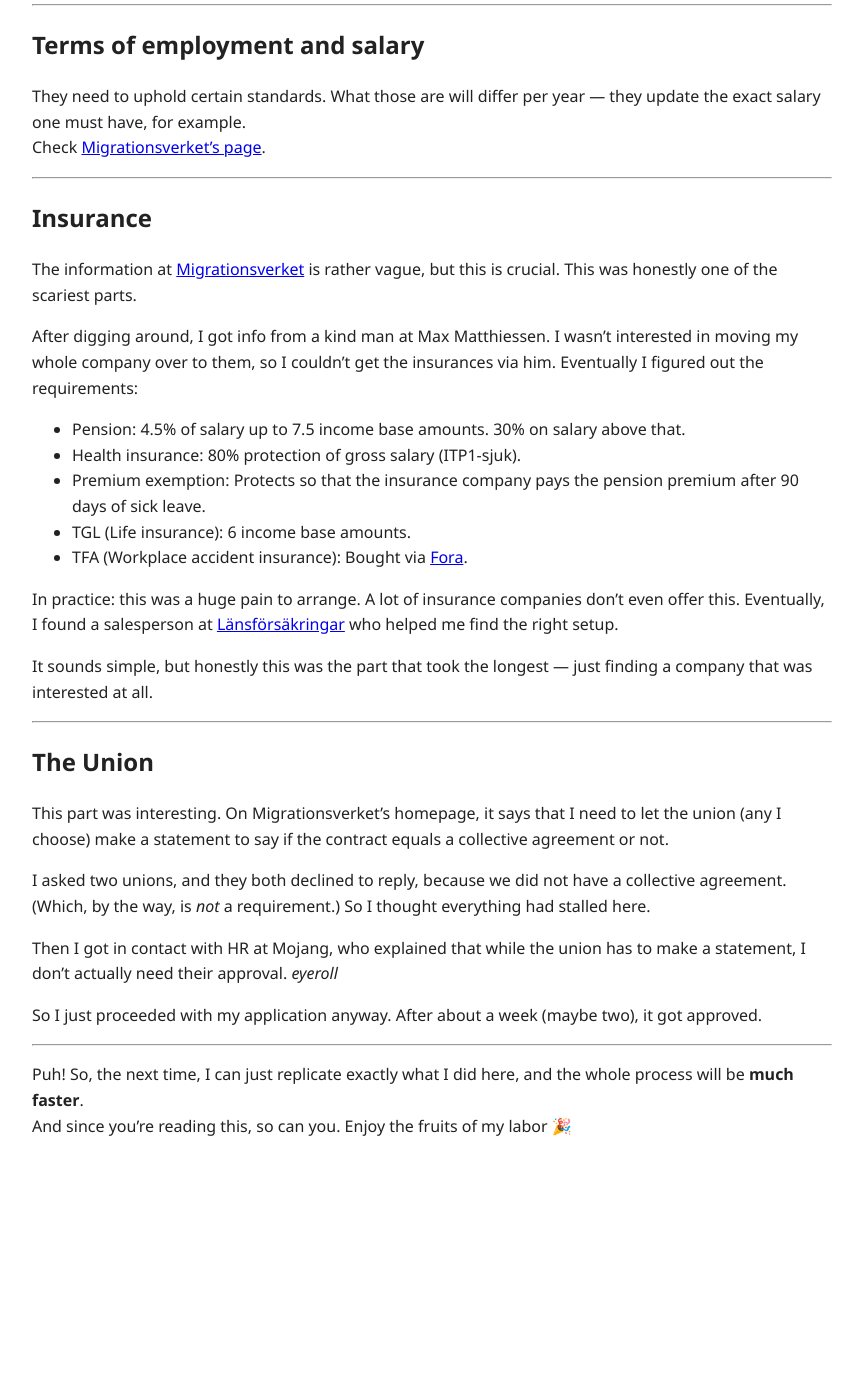
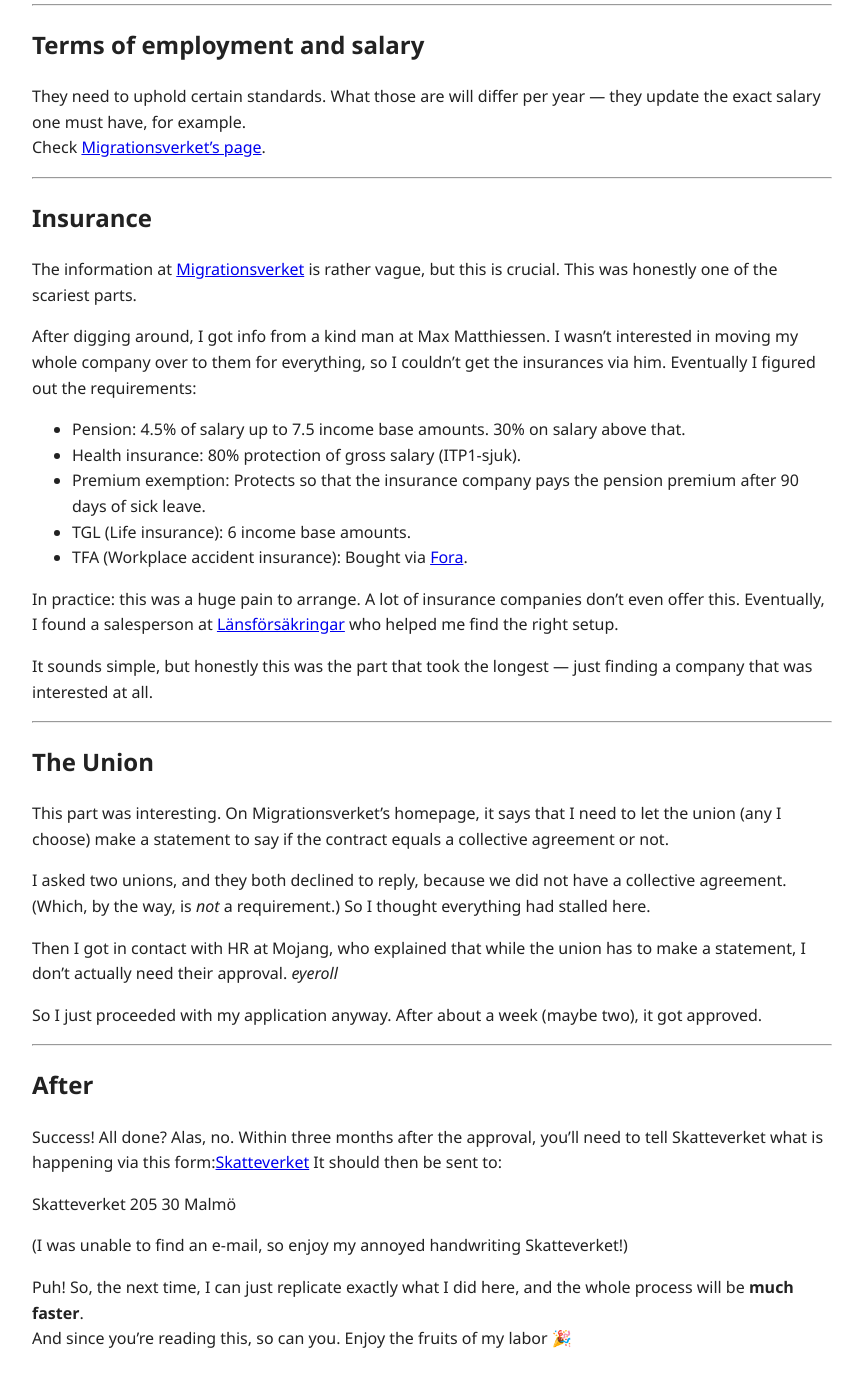
Before and after one commit to WarpQueen/rodengames, a Jekyll site: the page built from hire_non_eu.md, in a window 1280 px wide and 1400 px high, scrolled down 1194 px. Shown: the top 1387 px of the window, without its empty margins (208-1071 px from the left). Built offline with Jekyll 4.4.1, drawn with Linux system fonts in a browser that asks for light colours; before the commit the page ends 2381 px from its top, so only the background shows below that.

Commit message:
Update hire_non_eu.md
Skatteverket

```diff
--- a/hire_non_eu.md
+++ b/hire_non_eu.md
@@ -62,7 +62,7 @@
 
 The information at [Migrationsverket](https://www.migrationsverket.se/arbetsgivare/du-vill-anstalla/anstalla-fran-lander-utanfor-eu-ees/anstallning/anstalld.html#svid12_2cd2e409193b84c506a3109b) is rather vague, but this is crucial. This was honestly one of the scariest parts.
 
-After digging around, I got info from a kind man at Max Matthiessen. I wasn’t interested in moving my whole company over to them, so I couldn’t get the insurances via him. Eventually I figured out the requirements:
+After digging around, I got info from a kind man at Max Matthiessen. I wasn’t interested in moving my whole company over to them for everything, so I couldn’t get the insurances via him. Eventually I figured out the requirements:
 
 - Pension: 4.5% of salary up to 7.5 income base amounts. 30% on salary above that.
 - Health insurance: 80% protection of gross salary (ITP1-sjuk).
@@ -88,5 +88,15 @@
 
 ---
 
+## After
+
+Success! All done? Alas, no. Within three months after the approval, you'll need to tell Skatteverket what is happening via this form:[Skatteverket](https://www.skatteverket.se/foretag/etjansterochblanketter/blanketterbroschyrer/blanketter/info/1160.4.64a656d113f4c759701233.html)
+It should then be sent to:
+
+Skatteverket
+205 30 Malmö
+
+(I was unable to find an e-mail, so enjoy my annoyed handwriting Skatteverket!)
+
 Puh! So, the next time, I can just replicate exactly what I did here, and the whole process will be **much faster**.
 And since you’re reading this, so can you. Enjoy the fruits of my labor 🎉
```
